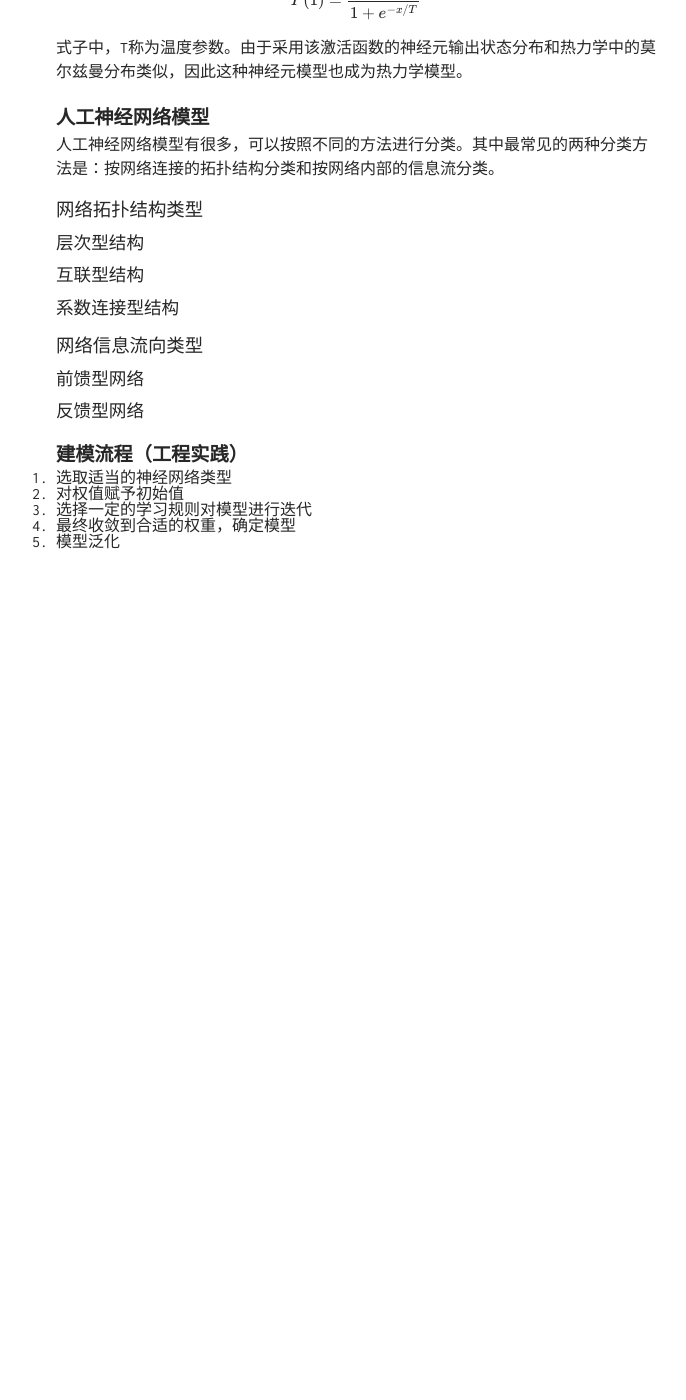
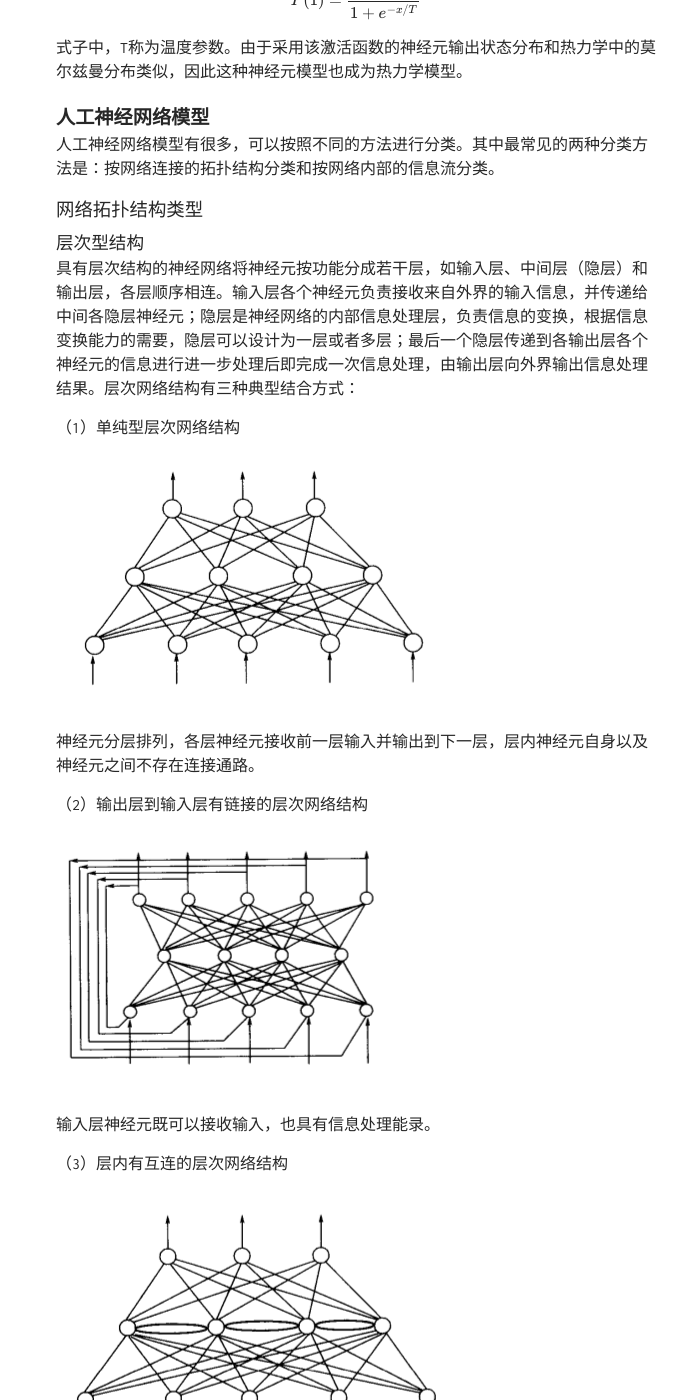
Before and after one commit to TobiahShaw/TobiahShaw.github.io, a Jekyll site: the page built from _posts/2019-09-09-Artificial-Neural-Network-Modeling.md, in a window 1280 px wide and 1400 px high, scrolled down 2705 px. Shown: the whole window, without its empty margins (284-970 px from the left). Built offline with Jekyll 4.4.1, drawn with Linux system fonts in a browser that asks for light colours; our own code applies the rules of GitHub Pages for plain Markdown files; formulas are drawn with MathJax 3; before the commit the page ends 3345 px from its top, so only the background shows below that; some of the changed text lies outside the part shown.

Commit message:
add content

```diff
--- a/_posts/2019-09-09-Artificial-Neural-Network-Modeling.md
+++ b/_posts/2019-09-09-Artificial-Neural-Network-Modeling.md
@@ -119,9 +119,27 @@ $$ P(1) = \frac{1}{1 + e^{-x/T}} $$
 
 #### 层次型结构
 
+具有层次结构的神经网络将神经元按功能分成若干层，如输入层、中间层（隐层）和输出层，各层顺序相连。输入层各个神经元负责接收来自外界的输入信息，并传递给中间各隐层神经元；隐层是神经网络的内部信息处理层，负责信息的变换，根据信息变换能力的需要，隐层可以设计为一层或者多层；最后一个隐层传递到各输出层各个神经元的信息进行进一步处理后即完成一次信息处理，由输出层向外界输出信息处理结果。层次网络结构有三种典型结合方式：
+
+（1）单纯型层次网络结构
+
+![单纯型层次网络结构](..\assets\img\20190909\ccwljg.PNG)
+
+神经元分层排列，各层神经元接收前一层输入并输出到下一层，层内神经元自身以及神经元之间不存在连接通路。
+
+（2）输出层到输入层有链接的层次网络结构
+
+![输出层到输入层有链接的层次网络结构](..\assets\img\20190909\iocon.PNG)
+
+输入层神经元既可以接收输入，也具有信息处理能录。
+
+（3）层内有互连的层次网络结构
+
+![层内有互连的层次网络结构](..\assets\img\20190909\coninlay.PNG)
+
+在同一层内引入神经元间的侧向作用，使得能同时激活的神经元个数可控，以实现各层神经元的自组织。
+
 #### 互联型结构
-
-#### 系数连接型结构
 
 ### 网络信息流向类型
 
```
Also changed, not shown: assets/img/20190909/ccwljg.PNG (added), assets/img/20190909/coninlay.PNG (added), assets/img/20190909/iocon.PNG (added).
